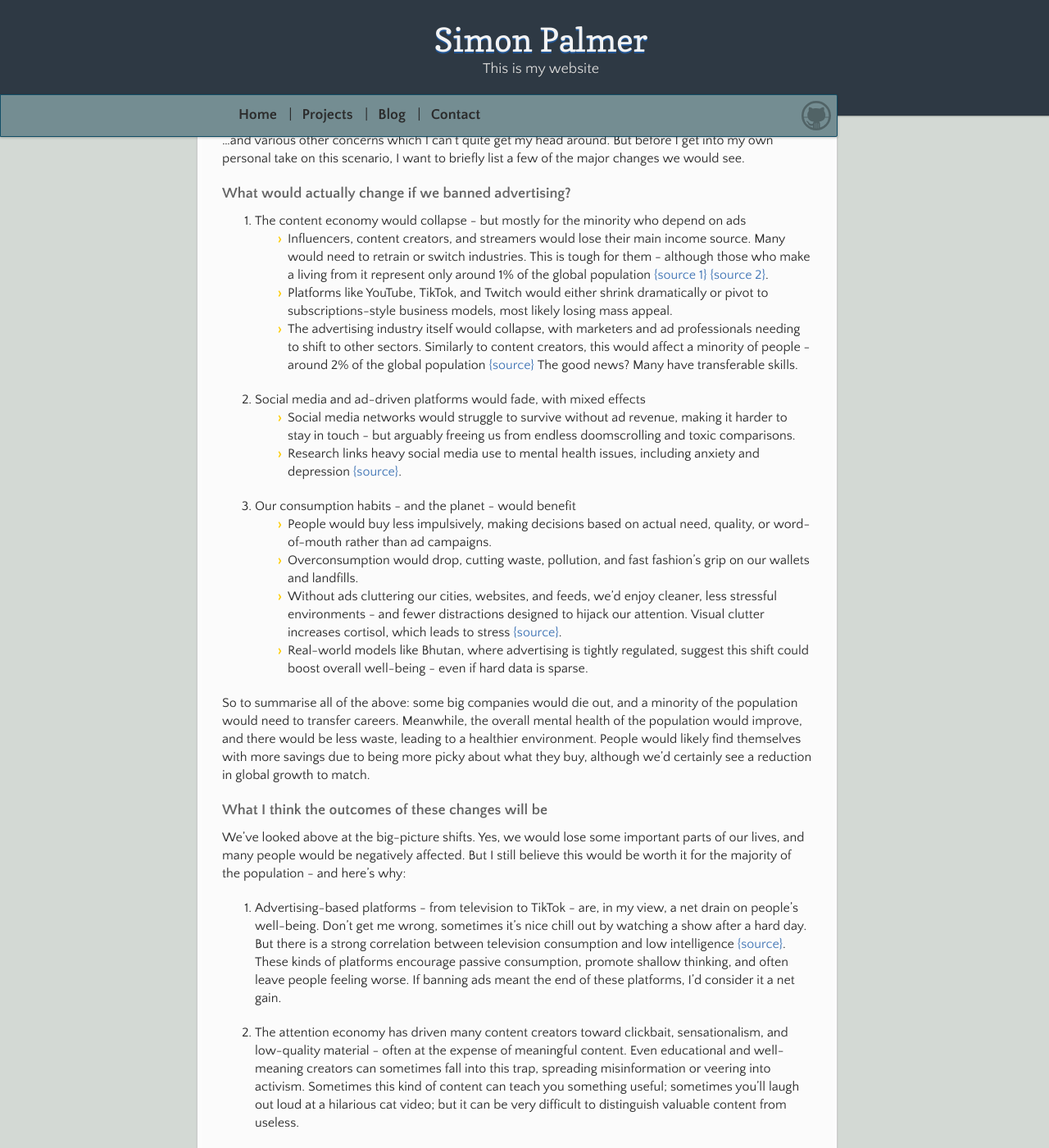
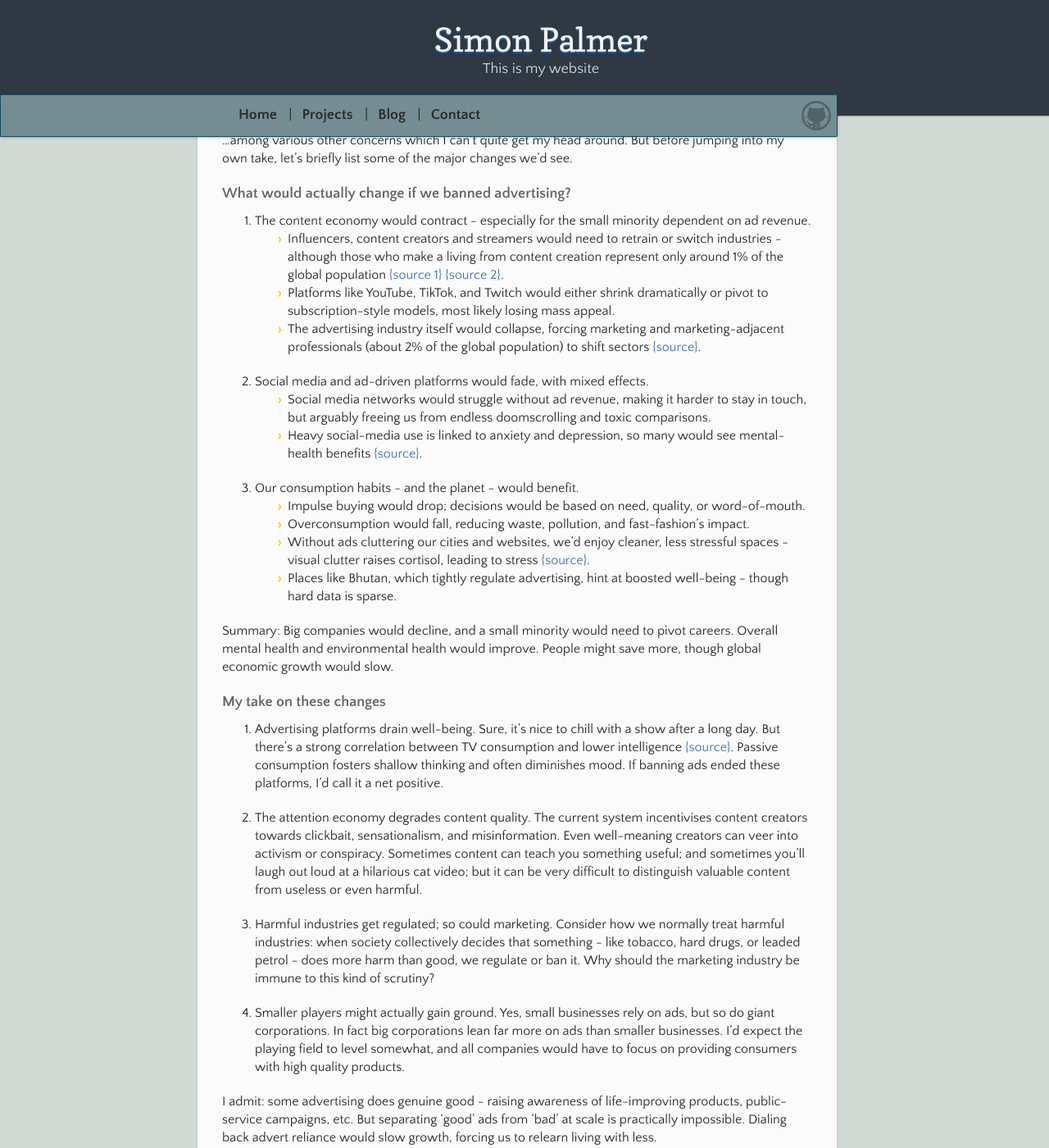
Before and after one commit to craylton/craylton.github.io, a Jekyll site: the page built from blog/ad-ban.md, in a window 1280 px wide and 1400 px high, scrolled down 589 px. Shown: the whole window at 82% size. Built offline with Jekyll 4.4.1, drawn with Linux system fonts in a browser that asks for light colours; our own code applies the rules of GitHub Pages for plain Markdown files; some of the changed text lies outside the part shown.

Commit message:
Proof-reading changes

```diff
--- a/blog/ad-ban.md
+++ b/blog/ad-ban.md
@@ -5,52 +5,54 @@ layout: default
 ## What if advertising was illegal?
 21st April 2025
 
-Imagine waking up tomorrow in a world with no advertising. No banner ads, no pop-ups, no billboards. No jingles, no influencers pausing mid-sentence to promote a teeth-whitening kit, no targeted Instagram stories trying to sell you a jacket you glanced at once.
+Imagine waking up tomorrow in a world with no advertising: no banner ads, no pop-ups, no billboards. No jingles, no influencers pausing mid-sentence to promote a teeth-whitening kit, and no targeted Instagram stories trying to sell you a jacket you glanced at once.
 
-TV and radio breaks? Gone. YouTube mid-rolls? Gone. Sponsored tweets and branded TikToks? All gone.
+TV and radio breaks? Gone. YouTube mid-rolls? Gone. Sponsored tweets and branded TikToks? Gone.
 
 It sounds almost surreal - maybe even a little utopian. But what would that world actually look like?
 
-I’ve long been uncomfortable with the role advertising plays in our lives. I often recommend people use ad blockers, and I avoid installing apps that rely on ads. Over time, I’ve found myself wondering: what if we just banned ads altogether? The more I think about it, the more ideal it seems.
+I've long been uncomfortable with the role advertising plays in our lives. I often recommend that people use ad blockers, and I avoid installing apps that rely on ads. Over time, I've found myself wondering: what if we just banned ads altogether? The more I think about it, the more ideal it seems.
 
-Surprisingly, when I suggest this to other people, it's usually met with a lot of resistance.
+Surprisingly, when I float this idea to other people, it's usually met with resistance:
 - "What about the content creators? All your favourite influencers wouldn't be able to create entertainment anymore!"
 - "Television basically runs on ads - banning ads would be basically banning television!"
-- "Marketing is a huge industry, think about how many people would lose their jobs!"
-- "Small businesses rely heavily on adverts. If they can't advertise themselves, they'd cease to exist!"
-- "Social media would pretty much cease to exist! That would be a bad thing!"
+- "Marketing is a huge industry; think about how many people would lose their jobs!"
+- "Small businesses rely heavily on advertising. Without ads, they'd cease to exist!"
+- "Social media would pretty much disappear - and that can't be a good thing!"
 
-...and various other concerns which I can't quite get my head around. But before I get into my own personal take on this scenario, I want to briefly list a few of the major changes we would see.
+…among various other concerns which I can't quite get my head around. But before jumping into my own take, let's briefly list some of the major changes we'd see.
 
 ### What would actually change if we banned advertising?
 
-1. The content economy would collapse - but mostly for the minority who depend on ads
-    - Influencers, content creators, and streamers would lose their main income source. Many would need to retrain or switch industries. This is tough for them - although those who make a living from it represent only around 1% of the global population [{source 1}](https://linktr.ee/creator-report/static/Linktree-CreatorReport-2022-02f3aa05a27be6fecb3537b13d5ec9de.pdf) [{source 2}](https://news.adobe.com/news/news-details/2022/adobe-future-of-creativity-study-165m-creators-joined-creator-economy-since-2020).
-    - Platforms like YouTube, TikTok, and Twitch would either shrink dramatically or pivot to subscriptions-style business models, most likely losing mass appeal.
-    - The advertising industry itself would collapse, with marketers and ad professionals needing to shift to other sectors. Similarly to content creators, this would affect a minority of people - around 2% of the global population [{source}](https://www.ama.org/marketing-industry-stats-and-information/) The good news? Many have transferable skills.
-2. Social media and ad-driven platforms would fade, with mixed effects
-    - Social media networks would struggle to survive without ad revenue, making it harder to stay in touch - but arguably freeing us from endless doomscrolling and toxic comparisons.
-    - Research links heavy social media use to mental health issues, including anxiety and depression [{source}](https://health.ucdavis.edu/blog/cultivating-health/social-medias-impact-our-mental-health-and-tips-to-use-it-safely/2024/05).
-3. Our consumption habits - and the planet - would benefit
-    - People would buy less impulsively, making decisions based on actual need, quality, or word-of-mouth rather than ad campaigns.
-    - Overconsumption would drop, cutting waste, pollution, and fast fashion's grip on our wallets and landfills.
-    - Without ads cluttering our cities, websites, and feeds, we'd enjoy cleaner, less stressful environments - and fewer distractions designed to hijack our attention. Visual clutter increases cortisol, which leads to stress [{source}](https://www.stylist.co.uk/fitness-health/wellbeing/clutter-health-impact/845209).
-    - Real-world models like Bhutan, where advertising is tightly regulated, suggest this shift could boost overall well-being - even if hard data is sparse.
+1. The content economy would contract - especially for the small minority dependent on ad revenue.
+    - Influencers, content creators and streamers would need to retrain or switch industries - although those who make a living from content creation represent only around 1% of the global population [{source 1}](https://linktr.ee/creator-report/static/Linktree-CreatorReport-2022-02f3aa05a27be6fecb3537b13d5ec9de.pdf) [{source 2}](https://news.adobe.com/news/news-details/2022/adobe-future-of-creativity-study-165m-creators-joined-creator-economy-since-2020).
+    - Platforms like YouTube, TikTok, and Twitch would either shrink dramatically or pivot to subscription-style models, most likely losing mass appeal.
+    - The advertising industry itself would collapse, forcing marketing and marketing-adjacent professionals (about 2% of the global population) to shift sectors [{source}](https://www.ama.org/marketing-industry-stats-and-information/).
+2. Social media and ad-driven platforms would fade, with mixed effects.
+    - Social media networks would struggle without ad revenue, making it harder to stay in touch, but arguably freeing us from endless doomscrolling and toxic comparisons.
+    - Heavy social-media use is linked to anxiety and depression, so many would see mental-health benefits [{source}](https://health.ucdavis.edu/blog/cultivating-health/social-medias-impact-our-mental-health-and-tips-to-use-it-safely/2024/05).
+3. Our consumption habits - and the planet - would benefit.
+    - Impulse buying would drop; decisions would be based on need, quality, or word-of-mouth.
+    - Overconsumption would fall, reducing waste, pollution, and fast-fashion's impact.
+    - Without ads cluttering our cities and websites, we'd enjoy cleaner, less stressful spaces - visual clutter raises cortisol, leading to stress [{source}](https://www.stylist.co.uk/fitness-health/wellbeing/clutter-health-impact/845209).
+    - Places like Bhutan, which tightly regulate advertising, hint at boosted well-being - though hard data is sparse.
 
-So to summarise all of the above: some big companies would die out, and a minority of the population would need to transfer careers. Meanwhile, the overall mental health of the population would improve, and there would be less waste, leading to a healthier environment. People would likely find themselves with more savings due to being more picky about what they buy, although we'd certainly see a reduction in global growth to match.
+Summary: Big companies would decline, and a small minority would need to pivot careers. Overall mental health and environmental health would improve. People might save more, though global economic growth would slow.
 
-### What I think the outcomes of these changes will be
+### My take on these changes
 
-We've looked above at the big-picture shifts. Yes, we would lose some important parts of our lives, and many people would be negatively affected. But I still believe this would be worth it for the majority of the population - and here's why:
+1. Advertising platforms drain well-being.
+    Sure, it's nice to chill with a show after a long day. But there's a strong correlation between TV consumption and lower intelligence [{source}](https://www.tandfonline.com/doi/epdf/10.1080/08838158009363973?needAccess=true). Passive consumption fosters shallow thinking and often diminishes mood. If banning ads ended these platforms, I'd call it a net positive.
 
-1. Advertising-based platforms - from television to TikTok - are, in my view, a net drain on people's well-being. Don't get me wrong, sometimes it's nice chill out by watching a show after a hard day. But there is a strong correlation between television consumption and low intelligence [{source}](https://www.tandfonline.com/doi/epdf/10.1080/08838158009363973?needAccess=true). These kinds of platforms encourage passive consumption, promote shallow thinking, and often leave people feeling worse. If banning ads meant the end of these platforms, I’d consider it a net gain.
+2. The attention economy degrades content quality.
+    The current system incentivises content creators towards clickbait, sensationalism, and misinformation. Even well-meaning creators can veer into activism or conspiracy. Sometimes content can teach you something useful; and sometimes you'll laugh out loud at a hilarious cat video; but it can be very difficult to distinguish valuable content from useless or even harmful.
 
-2. The attention economy has driven many content creators toward clickbait, sensationalism, and low-quality material - often at the expense of meaningful content. Even educational and well-meaning creators can sometimes fall into this trap, spreading misinformation or veering into activism. Sometimes this kind of content can teach you something useful; sometimes you'll laugh out loud at a hilarious cat video; but it can be very difficult to distinguish valuable content from useless.
+3. Harmful industries get regulated; so could marketing.
+    Consider how we normally treat harmful industries: when society collectively decides that something - like tobacco, hard drugs, or leaded petrol - does more harm than good, we regulate or ban it. Why should the marketing industry be immune to this kind of scrutiny?
 
-3. It may sound like a dramatic comparison, but consider how we treat harmful industries: when society collectively decides that something - like tobacco, hard drugs, or leaded petrol - does more harm than good, we regulate or ban it. Why should the marketing industry be immune to this kind of scrutiny?
+4. Smaller players might actually gain ground.
+    Yes, small businesses rely on ads, but so do giant corporations. In fact big corporations lean far more on ads than smaller businesses. I'd expect the playing field to level somewhat, and all companies would have to focus on providing consumers with high quality products.
 
-4. It’s true that small businesses rely on advertising - but so do giant corporations, often far more aggressively. In fact, without paid ads, it's easy to see how the playing field might actually level somewhat, forcing companies to rely on product quality and word of mouth rather than sheer spending power.
+I admit: some advertising does genuine good - raising awareness of life-improving products, public-service campaigns, etc. But separating 'good' ads from 'bad' at scale is practically impossible. Dialing back advert reliance would slow growth, forcing us to relearn living with less.
 
-I’ll gladly admit there are situations where advertising does genuine good. Some products really can improve lives, and ads help get the word out. But separating the good from the bad is almost impossible at scale. And let’s face it - much of our economy is tangled up with advertising, so dialing it down would mean slower economic growth and big adjustments for many. For some, that might feel like a step backwards as we relearn to live with less.
-
-Maybe an outright ban isn’t the answer. Maybe the smarter path is to heavily regulate, restrict, or tax ads until they’re the exception, not the norm. But the bottom line is simple: fewer ads would mean a happier, healthier population. Less clutter. Less stress. Fewer distractions fighting for our attention. The economy might grumble - capitalism be damned - but I think most of us would breathe a little easier.
+Perhaps an outright ban isn't the answer. A smarter path might be strict regulation, high taxes, or limits so ads become the exception rather than the norm. But the bottom line remains: fewer ads mean a happier, healthier population - less clutter, less stress, fewer distractions. The economy might grumble - capitalism be damned - but I think most of us would breathe easier.
```
